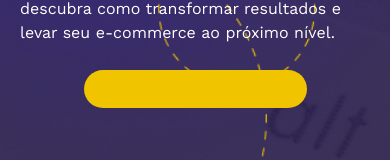
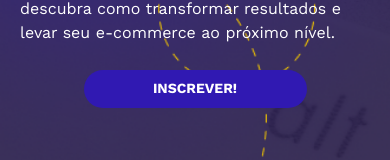
Before and after one commit to felipe-okubo/econverse-webnar, a React (Vite) app: page / in a window 390 px wide. In both pictures the pointer is over the link "INSCREVER!". Shown: the part 5464-5624 px from the top of the page. Built offline with nearby package versions, Linux system fonts and the light colour scheme.

Commit message:
compile styles

```diff
--- a/css/econverse-bannerBottom.css
+++ b/css/econverse-bannerBottom.css
@@ -1 +1 @@
-#bannerBottom-container{padding:100px;display:flex;flex-direction:column;align-items:center;gap:25px;background-repeat:no-repeat;background-size:cover}@media(max-width: 768px){#bannerBottom-container{padding:70px 20px}}#bannerBottom-container span{font-family:"Work Sans";font-size:38px;color:#fff;font-weight:bold;margin:0;text-align:center;font-style:italic}#bannerBottom-container p{font-family:"Work Sans";font-size:16px;color:#fff;margin:0;max-width:690px;font-weight:400}#bannerBottom-container .link{display:flex;align-items:center;justify-content:center;font-family:"Work Sans";font-size:14px;color:#000;font-weight:bold;margin:0;text-align:center;text-decoration:none;transition:all .2s ease-in-out;background:#f1c400;border-radius:200px;width:223px;height:38px}#bannerBottom-container .link:hover{color:#f1c400}
+#bannerBottom-container{padding:100px;display:flex;flex-direction:column;align-items:center;gap:25px;background-repeat:no-repeat;background-size:cover}@media(max-width: 768px){#bannerBottom-container{padding:70px 20px}}#bannerBottom-container span{font-family:"Work Sans";font-size:38px;color:#fff;font-weight:bold;margin:0;text-align:center;font-style:italic}#bannerBottom-container p{font-family:"Work Sans";font-size:16px;color:#fff;margin:0;max-width:690px;font-weight:400}#bannerBottom-container .link{display:flex;align-items:center;justify-content:center;font-family:"Work Sans";font-size:14px;color:#000;font-weight:bold;margin:0;text-align:center;text-decoration:none;transition:all .2s ease-in-out;background:#f1c400;border-radius:200px;width:223px;height:38px}#bannerBottom-container .link:hover{background:#3019b2;color:#fff}
```
Also changed, not shown: css/econverse-form.css (+1 -1 lines), css/econverse-header.css (+1 -1 lines).
